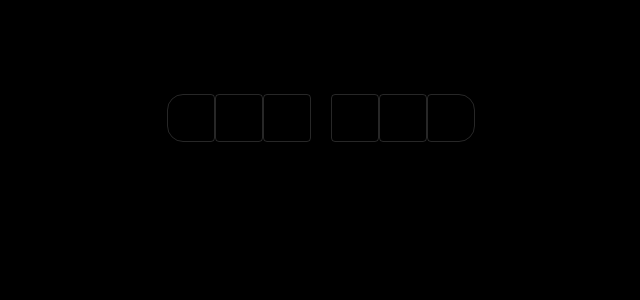
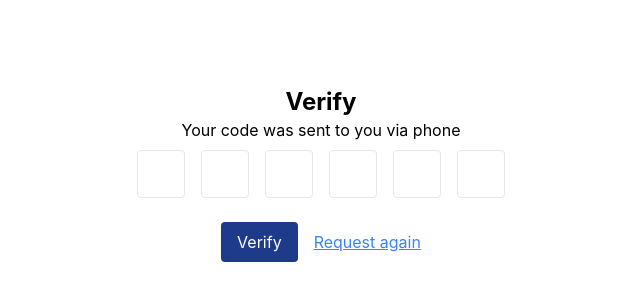
Before and after one commit to Chiefnenry/OtpInput, a React (Create React App) app: page / in a window 1280 px wide. Shown: the part 226-526 px from the top of the page, without its empty margins (319-959 px from the left). Built offline with nearby package versions, Linux system fonts and the light colour scheme.

Commit message:
did the verificatio and reset and styling for the verify

```diff
--- a/src/App.css
+++ b/src/App.css
@@ -42,14 +42,13 @@
 
 .customInput {
   border: 1px solid #ffffff27;
-  color: white;
   transition: all;
   transition-duration: 0.5s;
   transition-timing-function: cubic-bezier(0.6, -0.28, 0.735, 1.045);
 }
 
 .customInput:focus {
-  border-color: white;
+  border-color: #000;
   border-width: 4px;
 }
 
--- a/src/Components/Otpinput.js
+++ b/src/Components/Otpinput.js
@@ -1,8 +1,9 @@
 import React, { useState, useRef } from "react";
 
-const Otpinput = ({ length = 6 }) => {
-  const [otp, setOTP] = useState(new Array(length).fill(""));
-  const inputRefs = useRef(Array(length).fill(null));
+const OtpInput = () => {
+  const [verificationCode, setVerificationCode] = useState('');
+  const [otp, setOTP] = useState(new Array(6).fill(''));
+  const inputRefs = useRef(Array(6).fill(null));
 
   const focusInput = (index) => {
     if (inputRefs.current[index] && inputRefs.current[index].focus) {
@@ -14,9 +15,10 @@
     const newOTP = [...otp];
     newOTP[index] = value;
     setOTP(newOTP);
-    if (index < length - 1 && value !== "") {
+    if (index < 5 && value !== "") {
       focusInput(index + 1);
     }
+    setVerificationCode(newOTP.join(''));
   };
 
   const handleKeyDown = (index, e) => {
@@ -25,29 +27,56 @@
       newOTP[index - 1] = "";
       setOTP(newOTP);
       focusInput(index - 1);
+      setVerificationCode(newOTP.join(''));
     }
   };
 
   const handlePaste = (e) => {
     e.preventDefault();
-    const pastedData = e.clipboardData.getData("text/plain").slice(0, length);
+    const pastedData = e.clipboardData.getData("text/plain").slice(0, 6);
     const newOTP = [...otp];
     for (let i = 0; i < pastedData.length; i++) {
       newOTP[i] = pastedData[i];
     }
     setOTP(newOTP);
+    setVerificationCode(newOTP.join(''));
     focusInput(pastedData.length);
   };
 
+  const handleVerification = () => {
+    // Simulate verification logic
+    if (verificationCode === "123456") {
+      console.log("Verification successful!");
+    } else {
+      console.log("Verification failed!");
+    }
+  };
+
+  const handleResend = () => {
+    // Simulate resend logic
+    console.log("Resending code...");
+    // Reset OTP input fields
+    setOTP(new Array(6).fill(''));
+    // Reset verification code
+    setVerificationCode('');
+    // Focus on the first input field
+    focusInput(0);
+  };
+
   return (
-    <div className="bg-black h-svh">
-      <div className="flex justify-center pt-80 items-center">
+    <div className="h-screen flex justify-center items-center">
+      <div className="bg-white p-8">
+        <div className="text-center">
+          <h1 className="text-2xl font-bold">Verify</h1>
+          <p>Your code was sent to you via phone</p>
+        </div>
+
+        <div className="flex justify-center items-center">
           {otp.map((value, index) => (
             <input
               key={index}
               ref={(input) => (inputRefs.current[index] = input)}
-            style={{ animationDelay: ` ${index * 2}s` }}
-            className="w-12 h-12 customInput text-center bg-transparent focus:outline-none rounded"
+              className="w-12 h-12 m-2 text-center border rounded focus:outline-none"
               type="text"
               maxLength={1}
               value={value}
@@ -56,17 +85,25 @@
               onPaste={handlePaste}
             />
           ))}
-
-        <p className="text-white">
-          {otp.map((value, index) => (
-            <em>{value}</em>
-          ))}
-        </p>
         </div>
 
-
+        <div className="text-center pt-4">
+          <button
+            className="bg-blue-900 text-white px-4 py-2 rounded mr-4"
+            onClick={handleVerification}
+          >
+            Verify
+          </button>
+          <button
+            className="text-blue-500 underline"
+            onClick={handleResend}
+          >
+            Request again
+          </button>
+        </div>
+      </div>
     </div>
   );
 };
 
-export default Otpinput;
+export default OtpInput;
```
Lines whose indentation alone changed are shown as unchanged.
